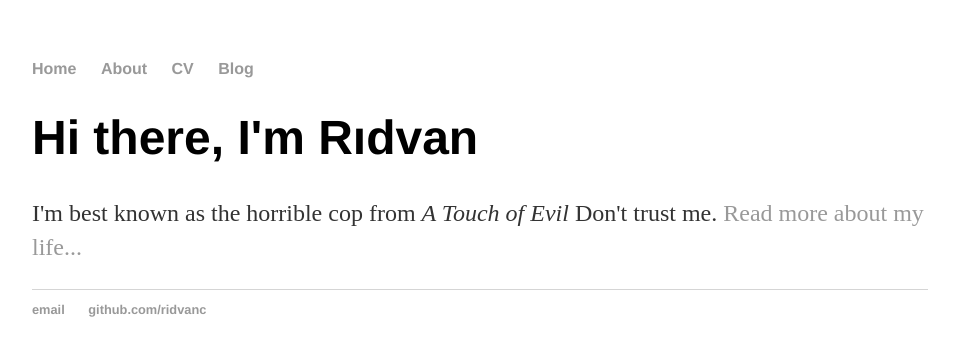
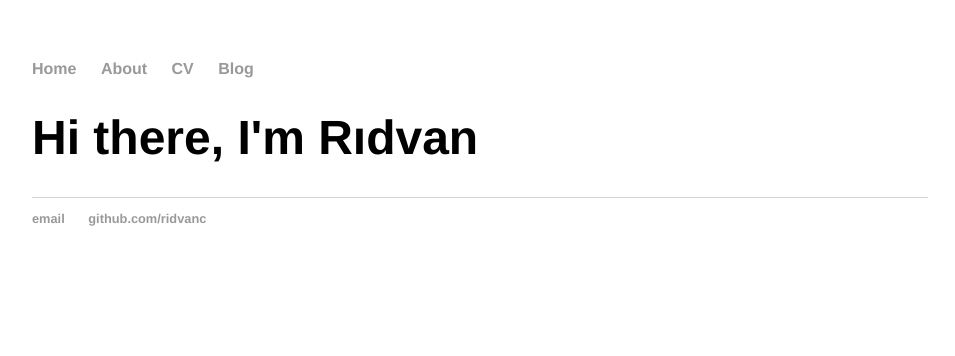
Before and after one commit to ridvanc/ridvanc.github.io, a plain HTML site: page index.html in a window 1280 px wide. Shown: the whole page, without its empty margins (160-1115 px from the left). Drawn offline with Linux system fonts and the light colour scheme.

Commit message:
Update index.html

```diff
--- a/index.html
+++ b/index.html
@@ -60,7 +60,7 @@ ul.posts li {
 		<div class="container">
     		<div class="blurb">
         		<h1>Hi there, I'm Rıdvan</h1>
-				<p>I'm best known as the horrible cop from <em>A Touch of Evil</em> Don't trust me. <a href="/about">Read more about my life...</a></p>
+
     		</div><!-- /.blurb -->
 		</div><!-- /.container -->
 		<footer>
```
